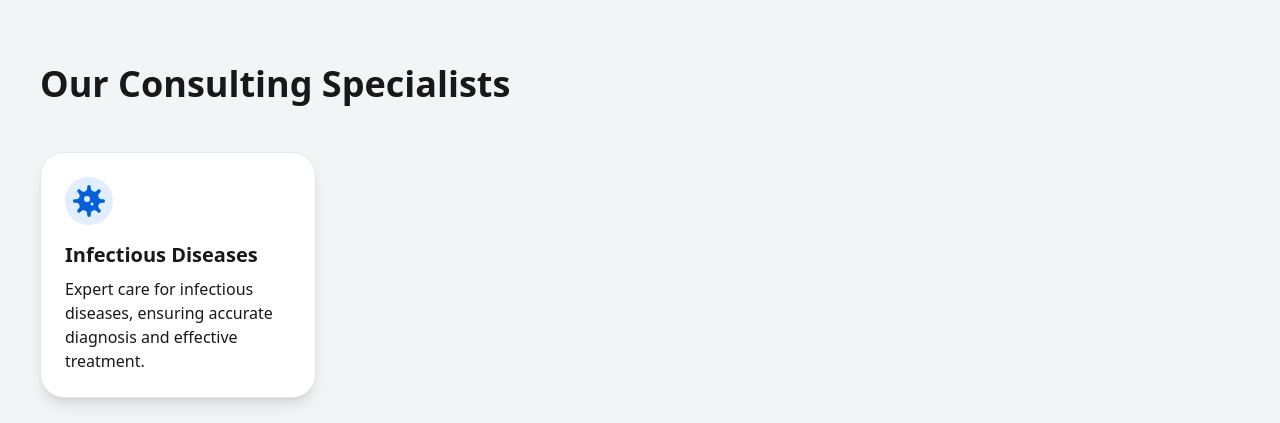
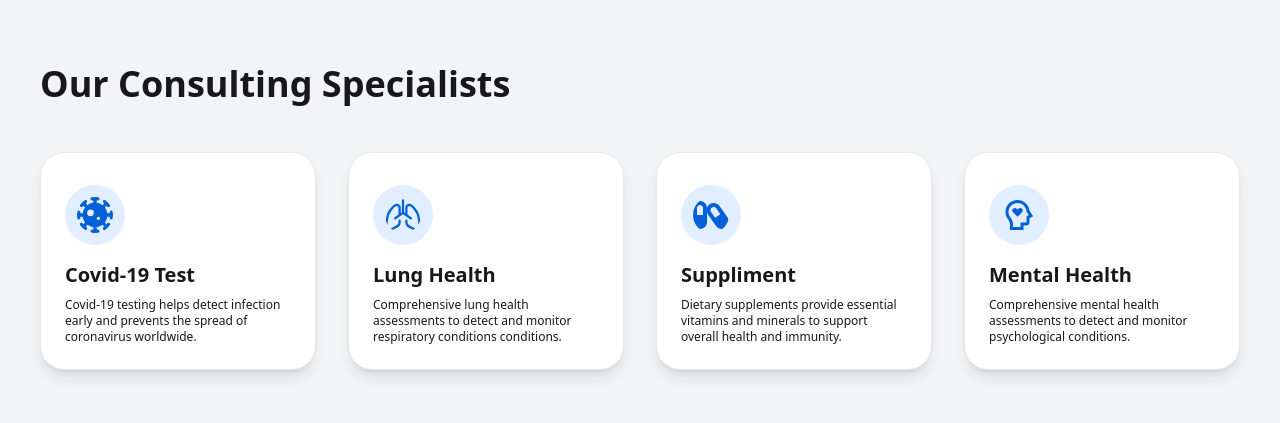
Before and after one commit to junayed-khan24/Doctor, a React (Vite) app: page / in a window 1280 px wide. Shown: the top 423 px of the page. Built offline with nearby package versions, Linux system fonts and the light colour scheme.

Commit message:
added files

```diff
--- a/src/Service.jsx
+++ b/src/Service.jsx
@@ -1,4 +1,5 @@
 import React from "react";
+import { BsLungs } from "react-icons/bs";
 import {
   FaVirus,
   FaHeartbeat,
@@ -6,6 +7,8 @@ import {
   FaBrain,
   FaCheckCircle,
 } from "react-icons/fa";
+import { FaVirusCovid } from "react-icons/fa6";
+import { RiMentalHealthLine } from "react-icons/ri";
 
 
 
@@ -24,17 +27,47 @@ const Service = () => {
           {/* Service Item */}
           <div>
             <div className="bg-white rounded-3xl p-6 shadow-lg hover:shadow-xl hover:bg-primary hover:text-white transition duration-300 border border-gray-200">
-              <FaVirus className=" p-2 rounded-full text-primary bg-secondary text-5xl mb-4" />
-              <h3 className="text-xl font-semibold mb-2">Infectious Diseases</h3>
-              <p className="">
-                Expert care for infectious diseases, ensuring accurate diagnosis and effective treatment.
+              <FaVirusCovid className=" p-3 rounded-full text-primary bg-secondary text-6xl  mb-4 mt-2" />
+              <h3 className="text-xl font-semibold mb-2">Covid-19 Test</h3>
+              <p className="text-xs font-medium">
+                Covid-19 testing helps detect infection early and prevents the spread of coronavirus worldwide.
+              </p>
+            </div>
+          </div>
+
+            <div>
+            <div className="bg-white rounded-3xl p-6 shadow-lg hover:shadow-xl hover:bg-primary hover:text-white transition duration-300 border border-gray-200">
+              <BsLungs className=" p-3 rounded-full text-primary bg-secondary text-6xl  mb-4 mt-2" />
+              <h3 className="text-xl font-semibold mb-2">Lung Health</h3>
+              <p className="text-xs font-medium">
+                Comprehensive lung health  assessments to  detect and  monitor respiratory conditions conditions.
+              </p>
+            </div>
+          </div>
+
+          <div>
+            <div className="bg-white rounded-3xl p-6 shadow-lg hover:shadow-xl hover:bg-primary hover:text-white transition duration-300 border border-gray-200">
+              <FaCapsules className=" p-3 rounded-full text-primary bg-secondary text-6xl  mb-4 mt-2" />
+              <h3 className="text-xl font-semibold mb-2">Suppliment</h3>
+              <p className="text-xs font-medium">
+                Dietary supplements provide essential vitamins and minerals to support overall health and immunity.
+              </p>
+            </div>
+          </div>
+
+           <div>
+            <div className="bg-white rounded-3xl p-6 shadow-lg hover:shadow-xl hover:bg-primary hover:text-white transition duration-300 border border-gray-200">
+              <RiMentalHealthLine className=" p-3 rounded-full text-primary bg-secondary text-6xl  mb-4 mt-2" />
+              <h3 className="text-xl font-semibold mb-2">Mental Health</h3>
+              <p className="text-xs font-medium">
+                Comprehensive mental health assessments to detect and monitor psychological conditions.
               </p>
             </div>
           </div>
         </div>
 
         {/* ================= Bottom Section ================= */}
-        <div className="grid grid-cols-1 lg:grid-cols-2 gap-10 items-center">
+        <div className="grid grid-cols-1 lg:grid-cols-2 gap-10 items-center mt-10 md:mt-36 sm:mt-20">
           {/* Image */}
           <div className="rounded-3xl overflow-hidden shadow-lg">
             <img
```
